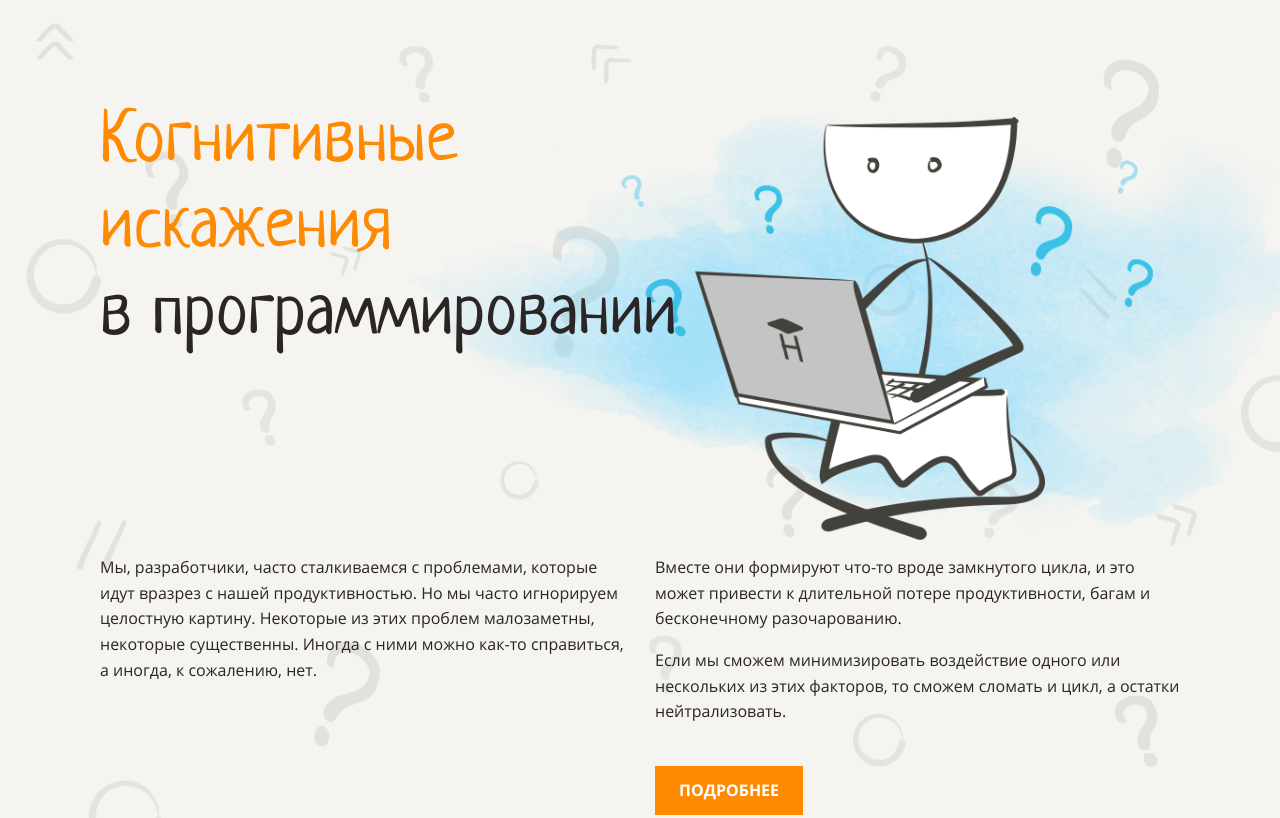
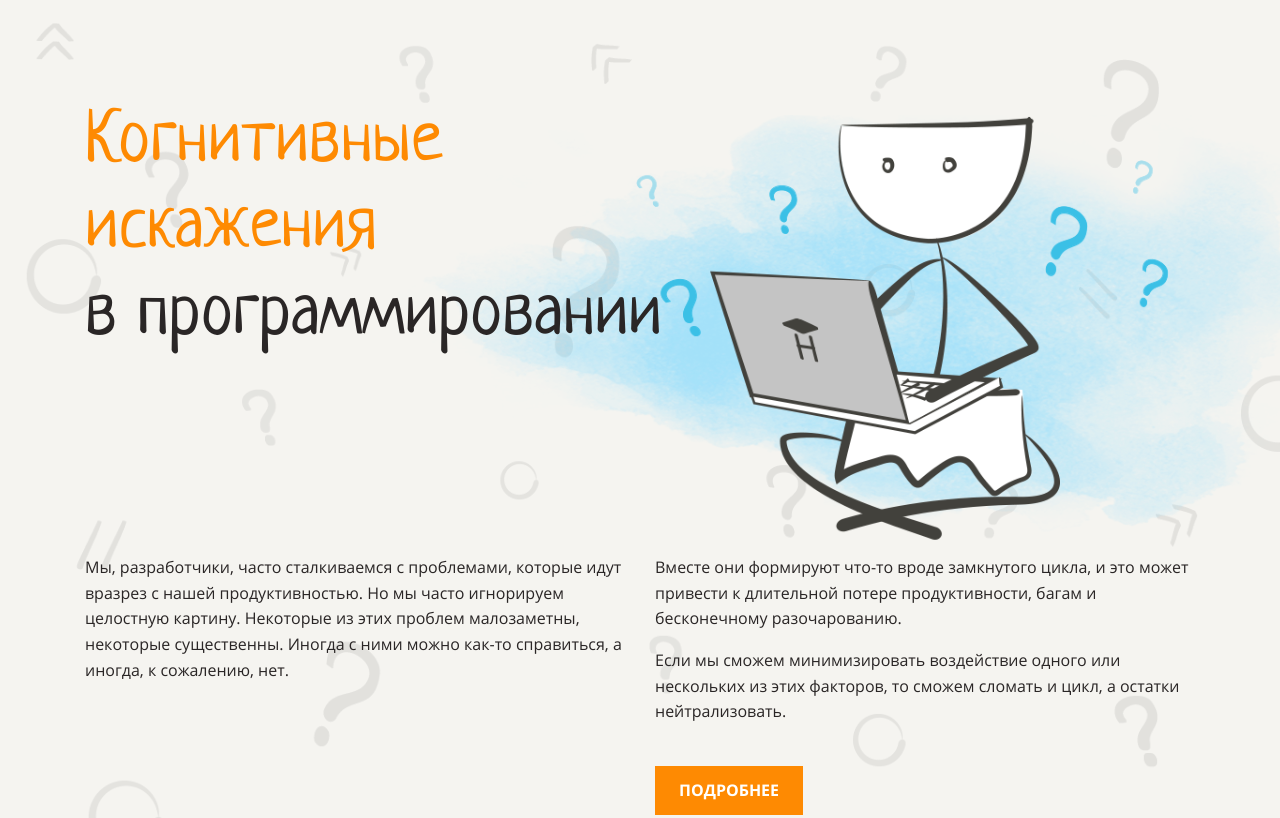
Before and after one commit to ddos-kaz/layout-designer-project-lvl1, a website: page src/index.html in a window 1280 px wide. Shown: the top 818 px of the page. Drawn offline with Linux system fonts and the light colour scheme.

Commit message:
Fixed container paddings

```diff
--- a/src/styles/style.css
+++ b/src/styles/style.css
@@ -83,7 +83,7 @@ h3,
 
 /*** Containers ***/
 .container {
-  max-width: 1110px;
+  max-width: 1140px;
   margin: 0 auto;
 
   padding: 100px 15px;
```
